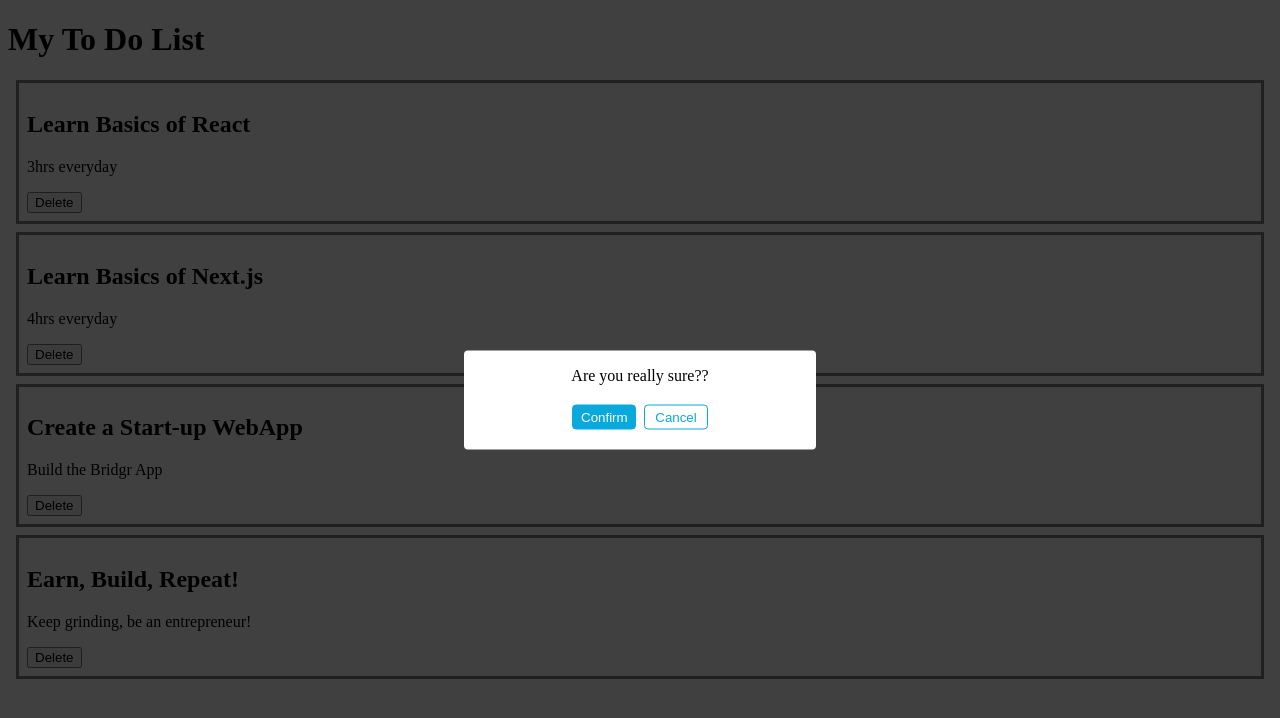
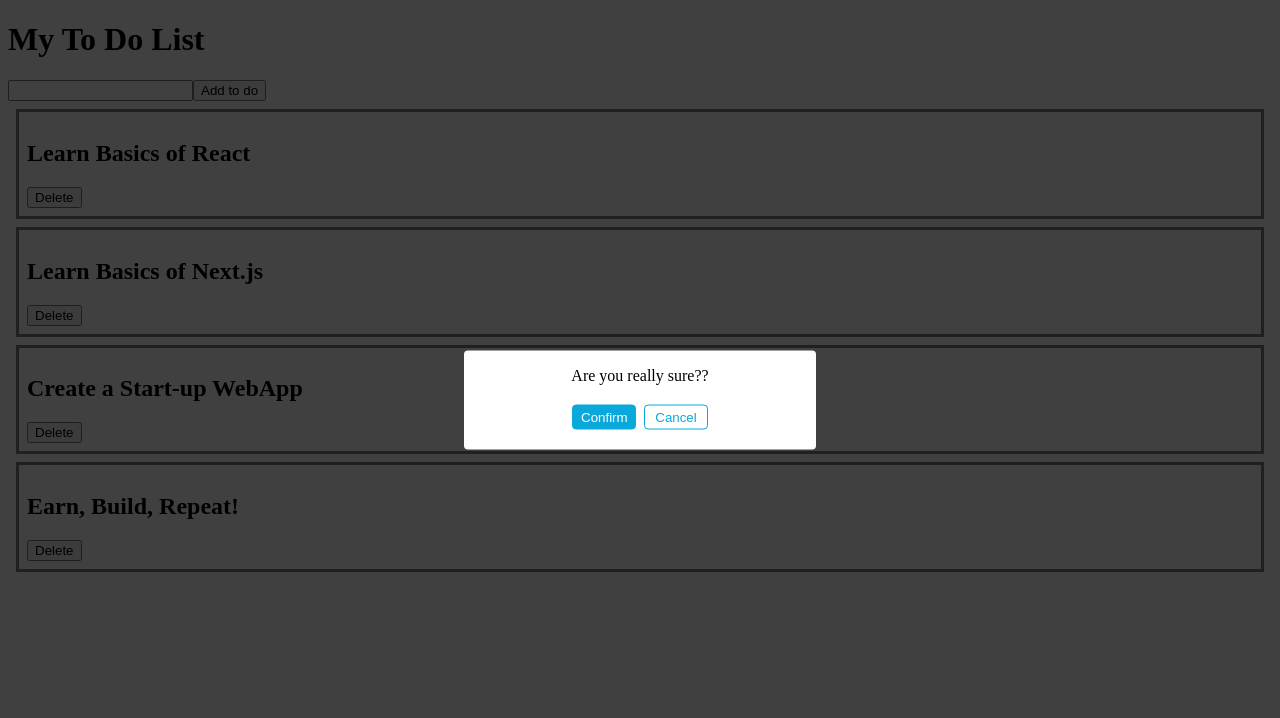
Before and after one commit to jdalmeria-tech/react-course, a React (Vite) app: page / in a window 1280 px wide. Shown: the top 718 px of the page. Built offline with nearby package versions, Linux system fonts and the light colour scheme.

Commit message:
learning event handlers such as onClick and onChange

```diff
--- a/src/App.jsx
+++ b/src/App.jsx
@@ -10,21 +10,23 @@ function App() {
   return (
     <>
      <TodoTitle />
+     <div>
+      <input type="text" onChange={(event) => {
+        console.log(event.target.value)
+      }}/>
+      <button>Add to do</button>
+     </div>
      <Todo
      task="Learn Basics of React"
-     description="3hrs everyday"
      />
      <Todo
      task="Learn Basics of Next.js"
-     description="4hrs everyday"
      />
      <Todo
      task="Create a Start-up WebApp"
-     description="Build the Bridgr App"
      />
      <Todo
      task="Earn, Build, Repeat!"
-     description="Keep grinding, be an entrepreneur!"
      />
      <Popup spanTitle="Are you really sure??"/>
     </>
--- a/src/components/Popup.jsx
+++ b/src/components/Popup.jsx
@@ -1,12 +1,19 @@
 function Popup ({ spanTitle }) {
+  function confirmHandler() {
+    console.log('confirm button clicked');
+  }
+
+  function cancelHandler() {
+    console.log('cancel button clicked');
+  }
 
   return(
     <>
       <div className="popup">
         <span>{ spanTitle }</span>
         <div className="popup__btns">
-          <button className="popup__btn">Confirm</button>
-          <button className="popup__btn popup__btn--cancel">Cancel</button>
+          <button className="popup__btn" onClick={() => confirmHandler()}>Confirm</button>
+          <button className="popup__btn popup__btn--cancel" onClick={() => cancelHandler()}>Cancel</button>
         </div>
       </div>
       <div className="backdrop"></div>
--- a/src/components/Todo.jsx
+++ b/src/components/Todo.jsx
@@ -1,10 +1,15 @@
-function Todo({ task, description }) {
+function Todo({ task }) {
+  function deleteHandler() {
+    console.log('Delete', task);
+  }
+
   return (
     <>
      <div className="todo-item">
       <h2>{ task }</h2>
-      <p>{ description }</p>
-      <button>Delete</button>
+      <button onClick={() => deleteHandler()}>
+        Delete
+      </button>
      </div>
     </>
   )
```
